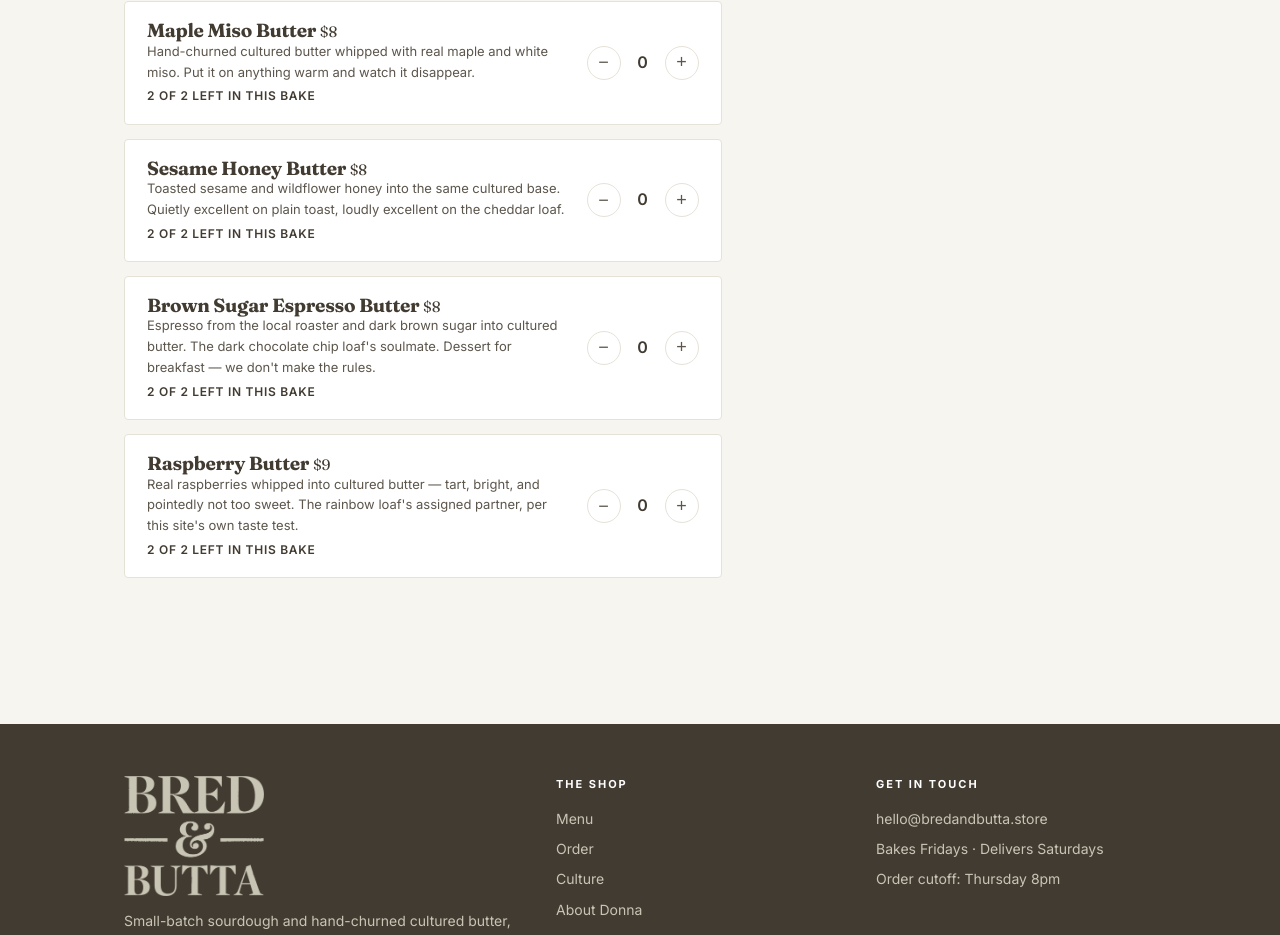
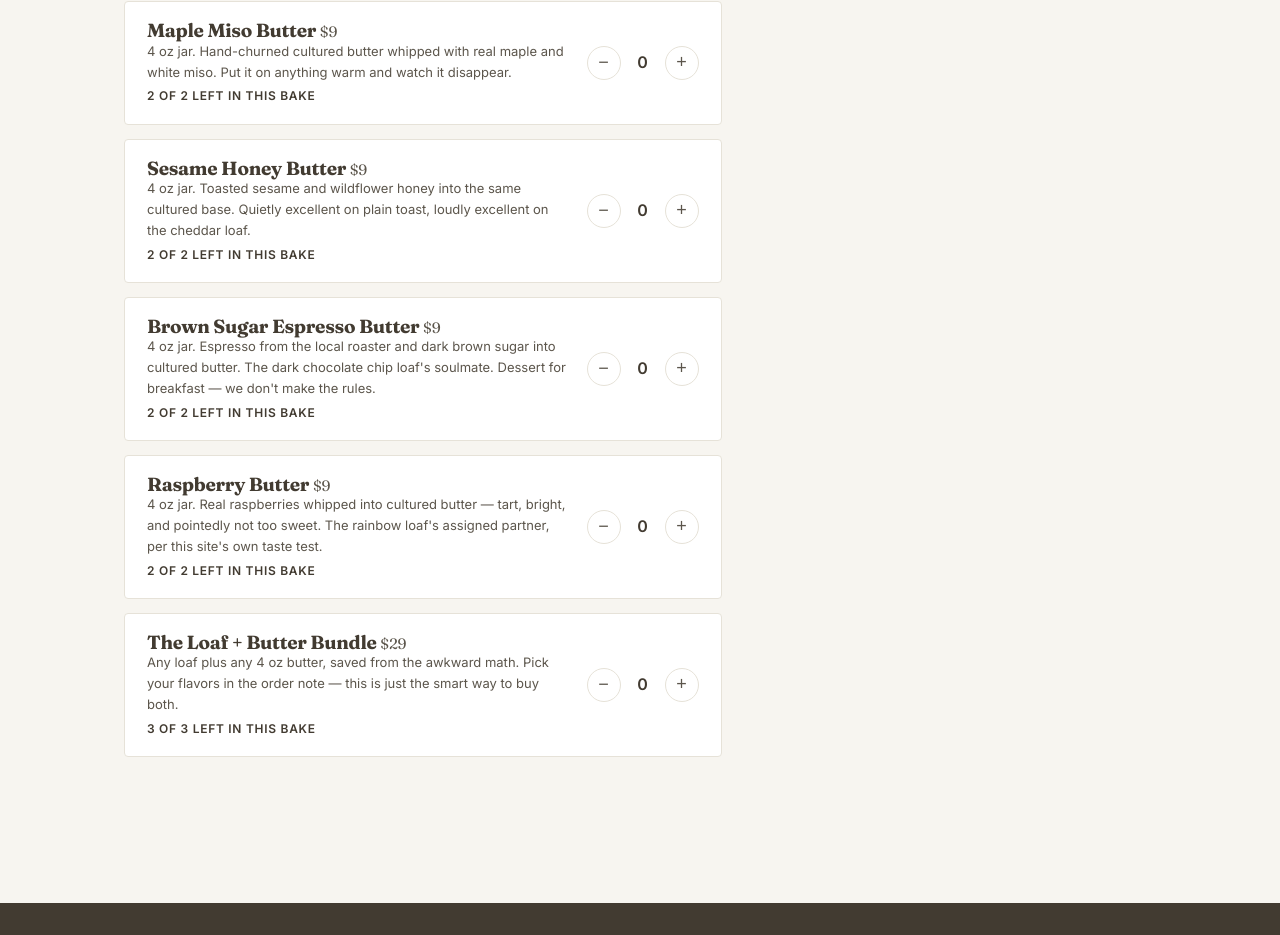
Before and after one commit to terryhuangjr/bredandbutta, a React (Vite) app: page /order in a window 1280 px wide. Shown: the part 1109-2044 px from the top of the page. Built offline with nearby package versions, Linux system fonts and the light colour scheme.

Commit message:
market pricing: loaves 16-22, butters 9 (4oz), Loaf+Butter bundle 29; butter upsell in basket; bundles menu group

```diff
--- a/src/content.js
+++ b/src/content.js
@@ -15,7 +15,7 @@ export const PRODUCTS = [
     id: "country-sourdough",
     category: "bread",
     name: "Country Sourdough",
-    price: 9,
+    price: 16,
     stock: 3,
     stockTotal: 4,
     tag: "The classic",
@@ -26,7 +26,7 @@ export const PRODUCTS = [
     id: "cheddar",
     category: "bread",
     name: "Cheddar",
-    price: 11,
+    price: 20,
     stock: 2,
     stockTotal: 2,
     tag: "Fan favorite",
@@ -37,7 +37,7 @@ export const PRODUCTS = [
     id: "garlic-gochujang-cheddar",
     category: "bread",
     name: "Garlic Gochujang Cheddar",
-    price: 12,
+    price: 22,
     stock: 2,
     stockTotal: 2,
     tag: "Donna's signature",
@@ -48,7 +48,7 @@ export const PRODUCTS = [
     id: "rainbow-chocolate",
     category: "bread",
     name: "Italian Rainbow with Chocolate Chips",
-    price: 10,
+    price: 22,
     stock: 0,
     stockTotal: 1,
     tag: "The kids' one",
@@ -59,7 +59,7 @@ export const PRODUCTS = [
     id: "dark-chocolate-chip",
     category: "bread",
     name: "Dark Chocolate Chip Sourdough",
-    price: 11,
+    price: 22,
     stock: 1,
     stockTotal: 1,
     tag: "Grown-up sweet",
@@ -70,33 +70,33 @@ export const PRODUCTS = [
     id: "maple-miso-butter",
     category: "butter",
     name: "Maple Miso Butter",
-    price: 8,
+    price: 9,
     stock: 2,
     stockTotal: 2,
     tag: "Small batch",
-    desc: "Hand-churned cultured butter whipped with real maple and white miso. Put it on anything warm and watch it disappear.",
+    desc: "4 oz jar. Hand-churned cultured butter whipped with real maple and white miso. Put it on anything warm and watch it disappear.",
     img: "", // IMG: butter board — SWAP when churn day gets photographed
   },
   {
     id: "sesame-honey-butter",
     category: "butter",
     name: "Sesame Honey Butter",
-    price: 8,
+    price: 9,
     stock: 2,
     stockTotal: 2,
     tag: "Small batch",
-    desc: "Toasted sesame and wildflower honey into the same cultured base. Quietly excellent on plain toast, loudly excellent on the cheddar loaf.",
+    desc: "4 oz jar. Toasted sesame and wildflower honey into the same cultured base. Quietly excellent on plain toast, loudly excellent on the cheddar loaf.",
     img: "", // IMG: butter board
   },
   {
     id: "brown-sugar-espresso-butter",
     category: "butter",
     name: "Brown Sugar Espresso Butter",
-    price: 8,
+    price: 9,
     stock: 2,
     stockTotal: 2,
     tag: "Small batch",
-    desc: "Espresso from the local roaster and dark brown sugar into cultured butter. The dark chocolate chip loaf's soulmate. Dessert for breakfast — we don't make the rules.",
+    desc: "4 oz jar. Espresso from the local roaster and dark brown sugar into cultured butter. The dark chocolate chip loaf's soulmate. Dessert for breakfast — we don't make the rules.",
     img: "", // IMG: butter board
   },
   {
@@ -107,8 +107,19 @@ export const PRODUCTS = [
     stock: 2,
     stockTotal: 2,
     tag: "New",
-    desc: "Real raspberries whipped into cultured butter — tart, bright, and pointedly not too sweet. The rainbow loaf's assigned partner, per this site's own taste test.",
+    desc: "4 oz jar. Real raspberries whipped into cultured butter — tart, bright, and pointedly not too sweet. The rainbow loaf's assigned partner, per this site's own taste test.",
     img: "", // IMG: butter board
+  },
+  {
+    id: "loaf-and-butter",
+    category: "bundle",
+    name: "The Loaf + Butter Bundle",
+    price: 29,
+    stock: 3,
+    stockTotal: 3,
+    tag: "Best value",
+    desc: "Any loaf plus any 4 oz butter, saved from the awkward math. Pick your flavors in the order note — this is just the smart way to buy both.",
+    img: "", // IMG: hero shot — loaf, butter crock, bread board. The money photo.
   },
 ];
 
@@ -163,7 +174,7 @@ export const FAQ = [
   { q: "How do I keep sourdough fresh?", a: "Never the fridge. Keep it cut-side-down on a board or in a linen bag for 3-4 days, then slice and freeze in a bag — toast straight from frozen and it's indistinguishable. Real sourdough stales slower than commercial bread because of the acids." },
   { q: "Why does it sell out so fast?", a: "It's a home oven and a human being with two kids and a full life. 8-10 loaves a week is one baker's honest limit, and every loaf is shaped by hand. Scarcity isn't marketing; it's geometry." },
   { q: "Is your bread gluten-free?", a: "No — it's wheat. But the 36-48 hour ferment breaks down a good deal of the gluten and the FODMAPs people actually react to, and studies back that up. Many folks who avoid supermarket bread find they're fine with this. Still: not safe for celiac, and we bake in a kitchen that handles wheat." },
-  { q: "What's in the butters?", a: "Cream, cultured for 24 hours like the bread gets fermented, then churned by hand. From there it's the flavor team: maple + miso, sesame + honey, or brown sugar + espresso. No gums, no 'natural flavors.'" },
+  { q: "What's in the butters?", a: "Cream, cultured for 24 hours like the bread gets fermented, then churned by hand. From there it's the flavor team: maple + miso, sesame + honey, brown sugar + espresso, or raspberry. 4 oz jars. No gums, no 'natural flavors.'" },
   { q: "Can I get a loaf every week without remembering to order?", a: "That's the Bread Club — coming soon. One weekly payment, one loaf (plus butter option) every Saturday until you pause it." },
   { q: "Can I request a flavor?", a: "The menu rotates as Donna tests new bakes, and requests move it. Gochujang was a request. Ask in your order note — worst case she says 'not this week.'" },
 ];
--- a/src/index.css
+++ b/src/index.css
@@ -188,6 +188,17 @@ p.sub { color: var(--stone); max-width: 58ch; }
 .summary .btn:hover { background: var(--bone); }
 .note { font-size: 12px; color: var(--stone-soft); margin-top: 12px; }
 
+/* butter upsell inside the dark summary panel */
+.upsell {
+  margin: 14px 0 2px; padding: 14px 16px; border: 1px dashed #6d6455; border-radius: 4px;
+}
+.upsell-text { font-size: 13px; color: var(--bone); margin-bottom: 10px; line-height: 1.5; }
+.upsell-btn {
+  background: transparent; border: 1px solid var(--bone); color: #fff; border-radius: 999px;
+  padding: 9px 16px; font-size: 12px; font-weight: 600; letter-spacing: .08em; text-transform: uppercase; cursor: pointer;
+}
+.upsell-btn:hover { background: var(--bone); color: var(--ink); }
+
 /* ---------- faq ---------- */
 .faq details { border-bottom: 1px solid var(--line); padding: 16px 0; }
 .faq summary { font-weight: 600; cursor: pointer; font-size: 16px; }
@@ -215,6 +226,7 @@ footer .fine { margin-top: 36px; padding-top: 20px; border-top: 1px solid #5d554
   footer.site .fine { flex-direction: column; gap: 8px; }
   .faq summary { padding: 16px 0; }
   .qty button { width: 44px; height: 44px; font-size: 20px; }
+  .upsell-btn { min-height: 44px; }
   header .logo { padding: 8px 0; }
   .hero, .grid-2, .steps, .fact-row, .order-grid, .about-grid, footer .cols { grid-template-columns: 1fr; }
   .week-card { grid-template-columns: 1fr; text-align: center; }
--- a/src/pages/Menu.jsx
+++ b/src/pages/Menu.jsx
@@ -19,6 +19,7 @@ function ProductCard({ p }) {
 export default function Menu() {
   const breads = PRODUCTS.filter(p => p.category === "bread")
   const butters = PRODUCTS.filter(p => p.category === "butter")
+  const bundles = PRODUCTS.filter(p => p.category === "bundle")
   return (
     <div className="container">
       <section className="block">
@@ -38,9 +39,16 @@ export default function Menu() {
         </div>
 
         <div className="menu-group">
-          <h3 className="group-title">Cultured butters</h3>
+          <h3 className="group-title">Cultured butters · 4 oz</h3>
           <div className="grid-2">
             {butters.map(p => <ProductCard p={p} key={p.id} />)}
+          </div>
+        </div>
+
+        <div className="menu-group">
+          <h3 className="group-title">Bundles</h3>
+          <div className="grid-2">
+            {bundles.map(p => <ProductCard p={p} key={p.id} />)}
           </div>
         </div>
 
--- a/src/pages/Order.jsx
+++ b/src/pages/Order.jsx
@@ -12,6 +12,12 @@ export default function Order() {
   const subtotal = items.reduce((s, p) => s + p.price * cart[p.id], 0)
   const delivery = subtotal > 0 ? 0 : 0 // local delivery, free for now
   const count = items.reduce((s, p) => s + cart[p.id], 0)
+
+  // the butter upsell: bread in basket, no butter yet
+  const hasBread = items.some(p => p.category === "bread")
+  const hasButter = items.some(p => p.category === "butter" || p.category === "bundle")
+  const suggestButter = hasBread && !hasButter
+  const topButter = PRODUCTS.find(p => p.category === "butter" && p.stock > 0)
 
   if (placed) {
     return (
@@ -53,7 +59,7 @@ export default function Order() {
             {PRODUCTS.map(p => (
               <div className="order-item" key={p.id}>
                 <div className="info">
-                  <h3>{p.name} <span style={{ fontWeight: 400, fontSize: 15, color: 'var(--crust)' }}>${p.price}</span></h3>
+                  <h3>{p.name} <span style={{ fontWeight: 400, fontSize: 15, color: 'var(--stone)' }}>${p.price}</span></h3>
                   <div className="desc">{p.desc}</div>
                   <div className={"stock" + (p.stock <= 3 && p.stock > 0 ? " low" : "")}>
                     {p.stock > 0 ? `${p.stock} of ${p.stockTotal} left in this bake` : "Sold out this week — back next bake"}
@@ -76,6 +82,14 @@ export default function Order() {
                 <span>{cart[p.id]} × {p.name}</span><span>${(p.price * cart[p.id]).toFixed(2)}</span>
               </div>
             ))}
+            {suggestButter && topButter && (
+              <div className="upsell">
+                <div className="upsell-text">Bread without cultured butter is a missed opportunity.</div>
+                <button className="upsell-btn" onClick={() => setQty(topButter.id, (cart[topButter.id] || 0) + 1, topButter.stock)}>
+                  + Add {topButter.name} · ${topButter.price}
+                </button>
+              </div>
+            )}
             <div className="row"><span>Local delivery (Sat)</span><span>{subtotal ? "Free" : "—"}</span></div>
             <div className="row total"><span>Total</span><span>${subtotal.toFixed(2)}</span></div>
             <button className="btn btn-primary" disabled={count === 0} onClick={() => setPlaced(true)}>
```
